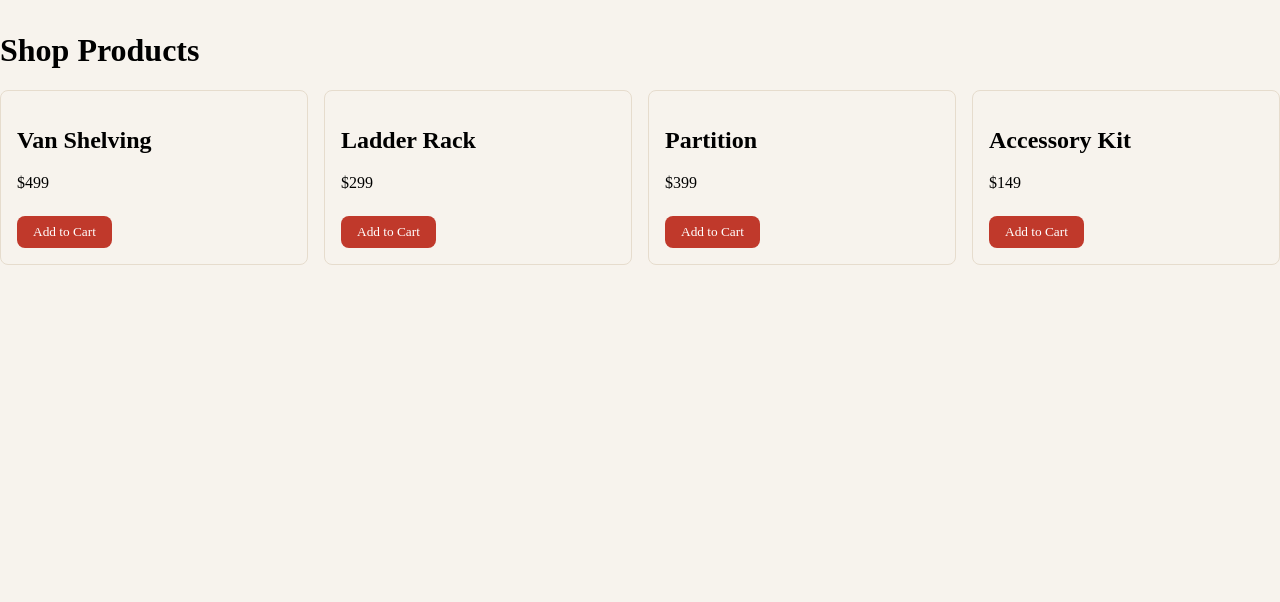
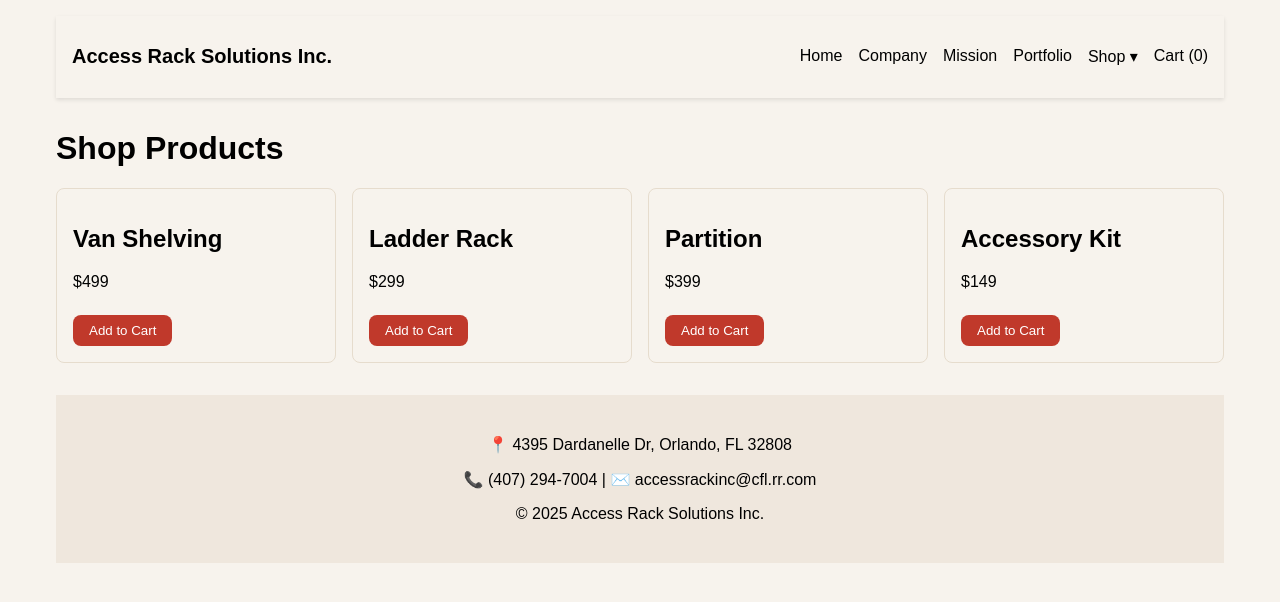
Before and after one commit to dev-verde1071/website, a Next.js app: page / in a window 1280 px wide. Shown: the top 602 px of the page. Built offline with nearby package versions, Linux system fonts and the light colour scheme.

Commit message:
Update layout.js

```diff
--- a/app/layout.js
+++ b/app/layout.js
@@ -1,11 +1,25 @@
-import "./globals.css";
-import { CartProvider } from "../components/CartContext";
+import "@/globals.css";
+import Header from "@/components/Header";
+import Footer from "@/components/Footer";
+import { CartProvider } from "@/components/CartContext";
+
+export const metadata = {
+  title: "Access Rack Solutions Inc.",
+  description:
+    "Commercial van upfitting: shelving, ladder racks, partitions & accessories. Compare prices across distributors and ship direct."
+};
 
 export default function RootLayout({ children }) {
   return (
     <html lang="en">
       <body>
-        <CartProvider>{children}</CartProvider>
+        <CartProvider>
+          <div style={{ maxWidth: "1200px", margin: "0 auto", padding: "1rem" }}>
+            <Header />
+            {children}
+            <Footer />
+          </div>
+        </CartProvider>
       </body>
     </html>
   );
```
